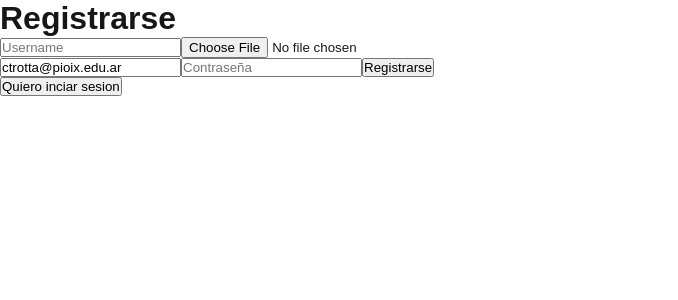
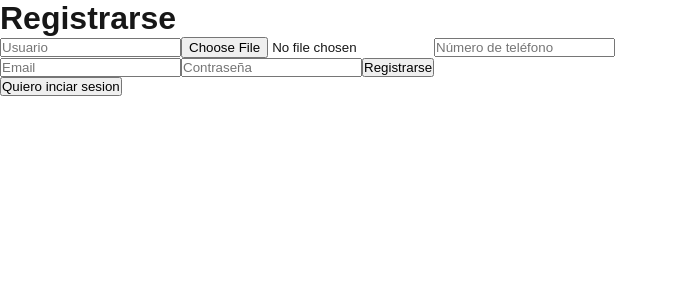
Before and after one commit to PioIX/2026_TPIN2_G15, a Next.js app in the folder frontend/: page /login in a window 1280 px wide. Both pictures are taken after a click on the button "Quiero registrarme". Shown: the top 300 px of the page, without its empty margins (0-678 px from the left). Built offline with nearby package versions, Linux system fonts and the light colour scheme.

Commit message:
fucking login😪

```diff
--- a/frontend/src/app/login/page.js
+++ b/frontend/src/app/login/page.js
@@ -5,34 +5,37 @@ import Form from "@/components/Form"
 
 export default function LoginPage() {
     const [register, setRegister] = useState(false);
-  //  console.log({ email: email, password: password })
+    //  console.log({ email: email, password: password })
 
 
-    const handleRegister = async (username, email, password, photo) => {
-        console.log(username);
-        console.log(email);
-        console.log(password);
-        console.log(photo);
-        const response = await fetch("http://localhost:4000/registro", {
+    const handleRegister = async (nombre, mail, contrasena, foto, num_telefono) => {
+        console.log(nombre);
+        console.log(mail);
+        console.log(contrasena);
+        console.log(foto);
+        console.log(num_telefono);
+        const response = await fetch("http://localhost:4000/register", {
             method: "POST",
-            header: {
+            headers: {
                 'Content-Type': 'application/json'
             },
-            body: JSON.stringify({username: username, email: email, password:password, photo: photo})
-        })
+            body: JSON.stringify({ nombre: nombre, mail: mail, contrasena: contrasena, foto: foto, num_telefono: num_telefono })
+        });
+        const data = await response.json();
+        console.log(data);
     }
 
     return (
         <div>
-            {!register ?  (
+            {!register ? (
                 <>
                     <Form title={"Iniciar sesion"} buttonText={"Iniciar sesion"} register={false}></Form>
-                    <button onClick={()=> setRegister(true)}>Quiero registrarme</button>
+                    <button onClick={() => setRegister(true)}>Quiero registrarme</button>
                 </>
             ) : (
                 <>
                     <Form title={"Registrarse"} buttonText={"Registrarse"} onButtonClick={handleRegister} register={true}></Form>
-                    <button onClick={()=> setRegister(false)}>Quiero inciar sesion</button>
+                    <button onClick={() => setRegister(false)}>Quiero inciar sesion</button>
                 </>
             )}
         </div>
--- a/frontend/src/components/Form.js
+++ b/frontend/src/components/Form.js
@@ -4,19 +4,20 @@ import { useState } from "react"
 
 export default function Form({ title, buttonText, onButtonClick, register }) {
 
-    const [username, setUsername] = useState("")
-    const [email, setEmail] = useState("ctrotta@pioix.edu.ar")
-    const [password, setPassword] = useState("")
-    const [photo, setPhoto] = useState(null)
+    const [nombre, setNombre] = useState("")
+    const [mail, setMail] = useState("")
+    const [contrasena, setContrasena] = useState("")
+    const [foto, setFoto] = useState(null)
+    const [num_telefono, setNum_telefono] = useState("")
 
-    const handleLogin =  async (email, password) => {
-        console.log({ email: email, password: password })
+    const handleLogin =  async (mail, contrasena) => {
+        console.log({ mail: mail, contrasena: contrasena })
         const response = await fetch("http://localhost:4000/login", {
             method: "POST",
             headers: {
                 'Content-Type': 'application/json'
             },
-            body: JSON.stringify({ email: email, password: password })
+            body: JSON.stringify({ email: mail, password: contrasena })
         })
 
         const data = await response.json()
@@ -26,10 +27,10 @@ export default function Form({ title, buttonText, onButtonClick, register }) {
 
     const handleClick = () => {
         if (register) {
-            onButtonClick(username, email, password, photo)
+            onButtonClick(nombre, mail, contrasena, foto, num_telefono)
         }
         else {
-            handleLogin(email, password)
+            handleLogin(mail, contrasena)
         }
     }
 
@@ -40,54 +41,15 @@ export default function Form({ title, buttonText, onButtonClick, register }) {
 
             {register && (
                 <div>
-                    <input type="text" placeholder="Username" value={username} onChange={(e) => setUsername(e.target.value)}></input>
-                    <input type="file" onChange={(e) => setPhoto(e.target.files[0])}></input>
+                    <input type="text" placeholder="Usuario" value={nombre} onChange={(e) => setNombre(e.target.value)}></input>
+                    <input type="file" onChange={(e) => setFoto(e.target.files[0])}></input>
+                    <input type="text" placeholder="Número de teléfono" value={num_telefono} onChange={(e) => setNum_telefono(e.target.value)}></input>
                 </div>
             )}
 
-            <input type="email" placeholder="Email" value={email} onChange={(e) => setEmail(e.target.value)}></input>
-            <input type="password" placeholder="Contraseña" value={password} onChange={(e) => setPassword(e.target.value)}></input>
+            <input type="email" placeholder="Email" value={mail} onChange={(e) => setMail(e.target.value)}></input>
+            <input type="password" placeholder="Contraseña" value={contrasena} onChange={(e) => setContrasena(e.target.value)}></input>
             <button onClick={handleClick}>{buttonText}</button>
         </div>
     )
 }
-
-
-
-
-
-/*"use client"
-import { useState } from "react"
-
-export default function Form({ title, buttonText, onButtonClick }) {
-
-    const [email, setEmail] = useState("")
-    const [password, setPassword] = useState("")
-
-
-    return (
-        <div>
-            <h1>{title}</h1>
-
-            <input
-                type="email"
-                placeholder="Email"
-                value={email}
-                onChange={(e) => setEmail(e.target.value)}
-            />
-
-            <input
-                type="password"
-                placeholder="Contraseña"
-                value={password}
-                onChange={(e) => setPassword(e.target.value)}
-            />
-
-            <button onClick={() => onButtonClick(email, password)}>
-                {buttonText}
-            </button>
-        </div>
-    )
-}
-const [username, setUsername] = useState("")
-const [foto, setFoto] = useState()*/
```
Also changed, not shown: 3 other files (tests, documents, lock files or other folders).
